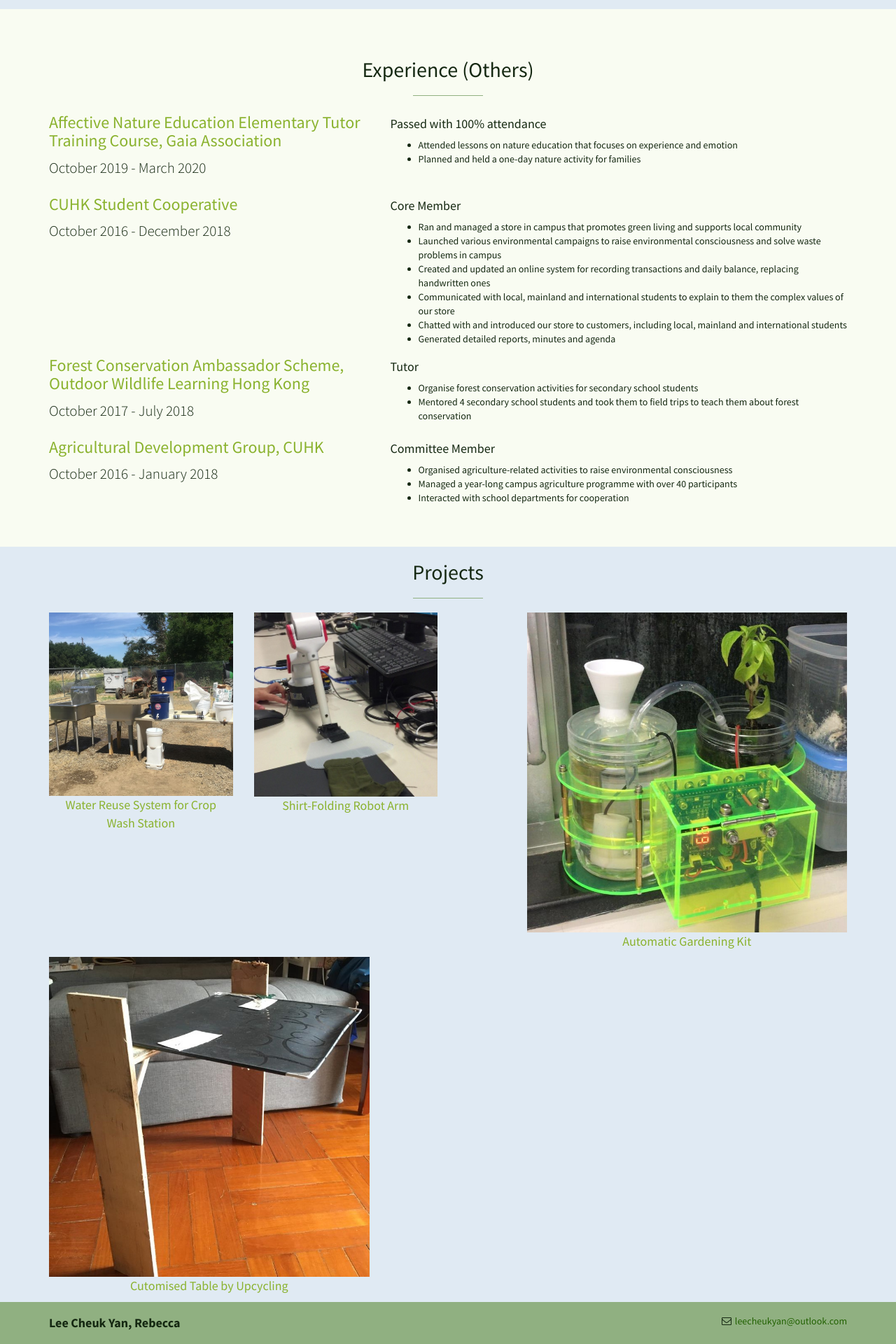
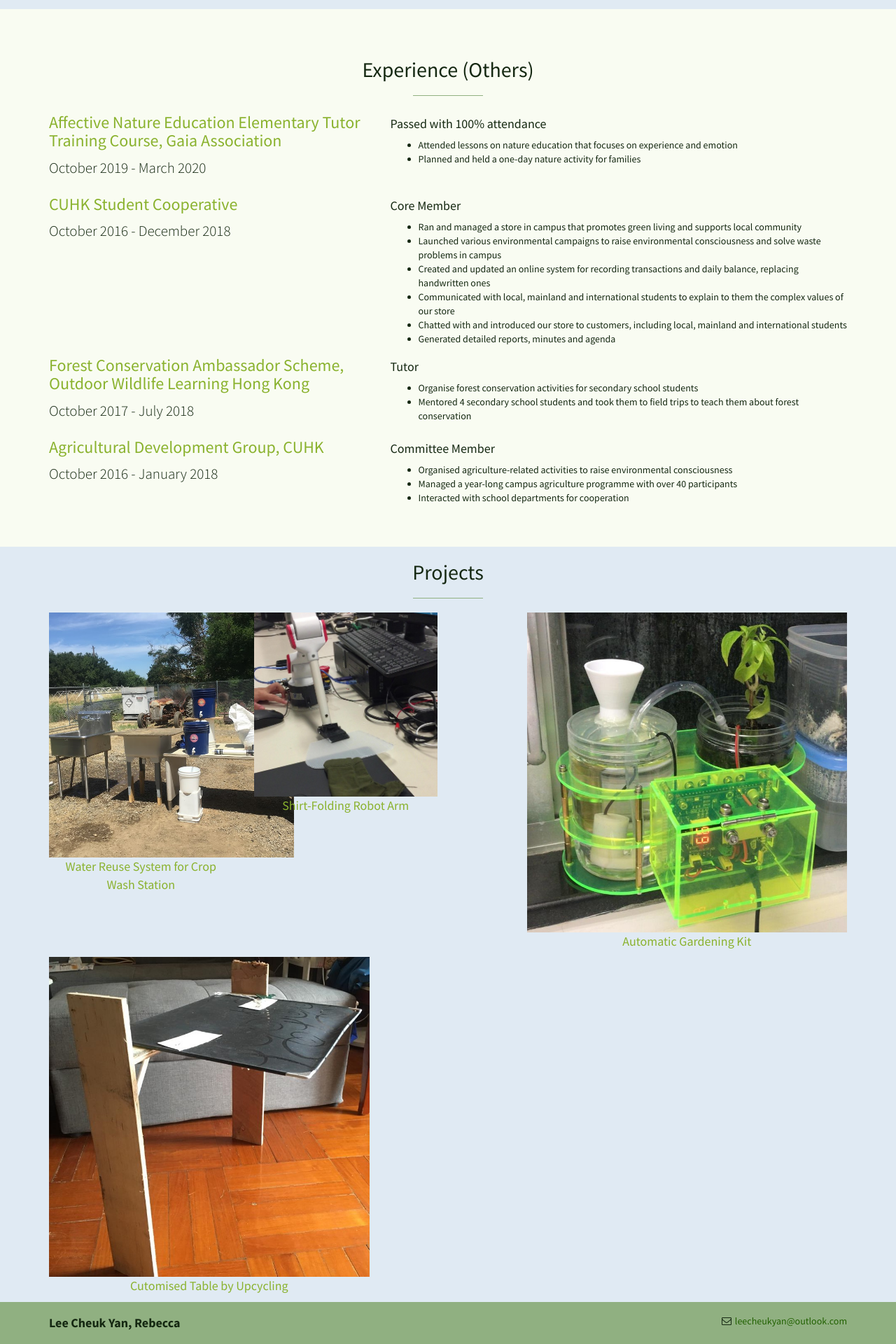
Before and after one commit to leelacceber/stylish-portfolio-jekyll-master, a Jekyll site: the page built from index.html, in a window 1280 px wide. Shown: the part 2834-4754 px from the top of the page at 70% size. Built offline with Jekyll 4.4.1, drawn with Linux system fonts in a browser that asks for light colours.

Commit message:
Update projects.html

```diff
--- a/_includes/projects.html
+++ b/_includes/projects.html
@@ -11,7 +11,7 @@
     <div class="row">
       <div class="col-sm-5 col-sm-offset-1 col-md-3 col-md-offset-0">
         <a href="https://leelacceber.github.io/Projects/Coursework/Crop_Wash">
-          <img class="img-portfolio img-responsive" src="img/crop wash.png">
+          <img class="img-portfolio img-responsive" src="img/crop wash.png" style="max-width:350px">
           <div class="col-md-12">
             <p class="text-center" style="font-size:18px">Water Reuse System for Crop Wash Station</p>
           </div>
```
